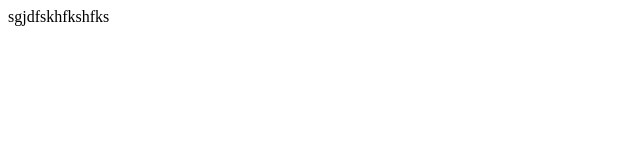
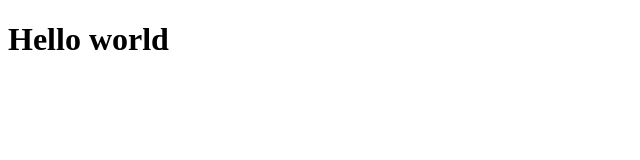
Before and after one commit to Alisa250606/LAba1, a plain HTML site: page index.html in a window 1280 px wide. Shown: the whole page, without its empty margins (0-640 px from the left). Drawn offline with Linux system fonts and the light colour scheme.

Commit message:
Update index.html

```diff
--- a/index.html
+++ b/index.html
@@ -6,6 +6,6 @@
     <title>Document</title>
 </head>
 <body>
-    sgjdfskhfkshfks
+  <h1> Hello world </h1>
 </body>
 </html>
```
